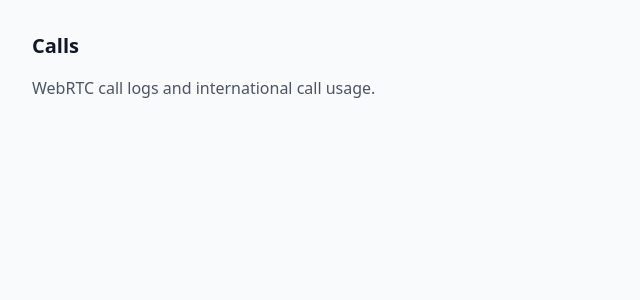
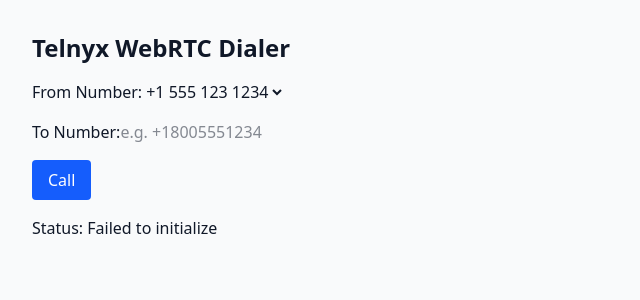
Before and after one commit to yashpatil02121/voismi-frontend, a Next.js app: page /dashboard/calls in a window 1280 px wide. Shown: the top 300 px of the page, without its empty margins (0-640 px from the left). Built offline with nearby package versions, Linux system fonts and the light colour scheme; no server answers.

Commit message:
Added page for call

```diff
--- a/app/dashboard/calls/page.tsx
+++ b/app/dashboard/calls/page.tsx
@@ -1,11 +1,71 @@
-export default function CallsPage() {
+'use client';
+
+import { useState, useEffect } from 'react';
+import { TelnyxRTC } from '@telnyx/rtc';
+
+export default function DialerPage() {
+  const [client, setClient] = useState<any>(null);
+  const [status, setStatus] = useState('Initializing...');
+  const [from, setFrom] = useState('+15551231234');
+  const [to, setTo] = useState('');
+
+  useEffect(() => {
+    async function initTelnyx() {
+      try {
+        const res = await fetch('/api/telnyx/token', { method: 'POST' });
+        const { token } = await res.json();
+
+        const telnyxClient = new TelnyxRTC({ login_token: token });
+
+        telnyxClient
+          .on('telnyx.ready', () => setStatus('Ready'))
+          .on('telnyx.notification', (notification: any) => {
+            if (notification.type === 'callUpdate') {
+              setStatus(`Call ${notification.call.state}`);
+            }
+          });
+
+        await telnyxClient.connect();
+        setClient(telnyxClient);
+      } catch (err) {
+        console.error('Telnyx init error:', err);
+        setStatus('Failed to initialize');
+      }
+    }
+
+    initTelnyx();
+  }, []);
+
+  const makeCall = () => {
+    if (!client) return;
+    setStatus('Dialing...');
+    client.newCall({ destinationNumber: to, callerNumber: from });
+  };
+
   return (
     <div className="p-8">
-      <h1 className="text-xl font-semibold">Calls</h1>
-
-      <p className="text-gray-600 mt-4">
-        WebRTC call logs and international call usage.
-      </p>
+      <h1 className="text-2xl font-bold mb-4">Telnyx WebRTC Dialer</h1>
+      <div className="space-y-4">
+        <div>
+          <label>From Number:</label>
+          <select value={from} onChange={(e) => setFrom(e.target.value)}>
+            <option value="+15551231234">+1 555 123 1234</option>
+          </select>
+        </div>
+        <div>
+          <label>To Number:</label>
+          <input
+            type="tel"
+            value={to}
+            onChange={(e) => setTo(e.target.value)}
+            placeholder="e.g. +18005551234"
+          />
+        </div>
+        <button onClick={makeCall} className="bg-blue-600 text-white px-4 py-2 rounded">
+          Call
+        </button>
+        <p>Status: {status}</p>
+      </div>
     </div>
   );
 }
--- a/package.json
+++ b/package.json
@@ -21,7 +21,8 @@
     "next": "16.0.5",
     "react": "19.2.0",
     "react-dom": "19.2.0",
-    "tailwind-merge": "^3.4.0"
+    "tailwind-merge": "^3.4.0",
+    "telnyx": "github:team-telnyx/webrtc"
   },
   "devDependencies": {
     "@tailwindcss/postcss": "^4",
```
Also changed, not shown: 2 other files (tests, documents, lock files or other folders).
